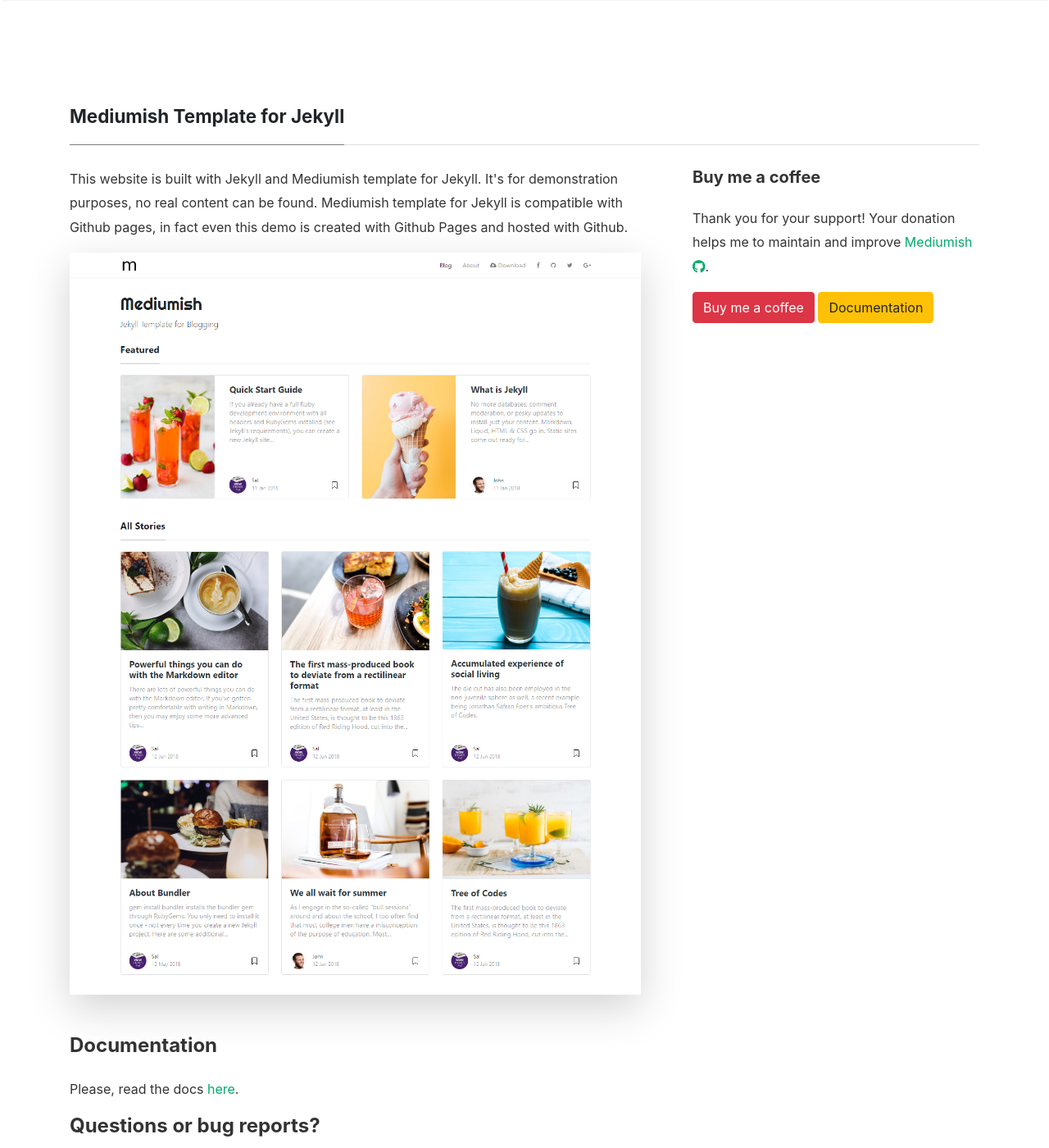
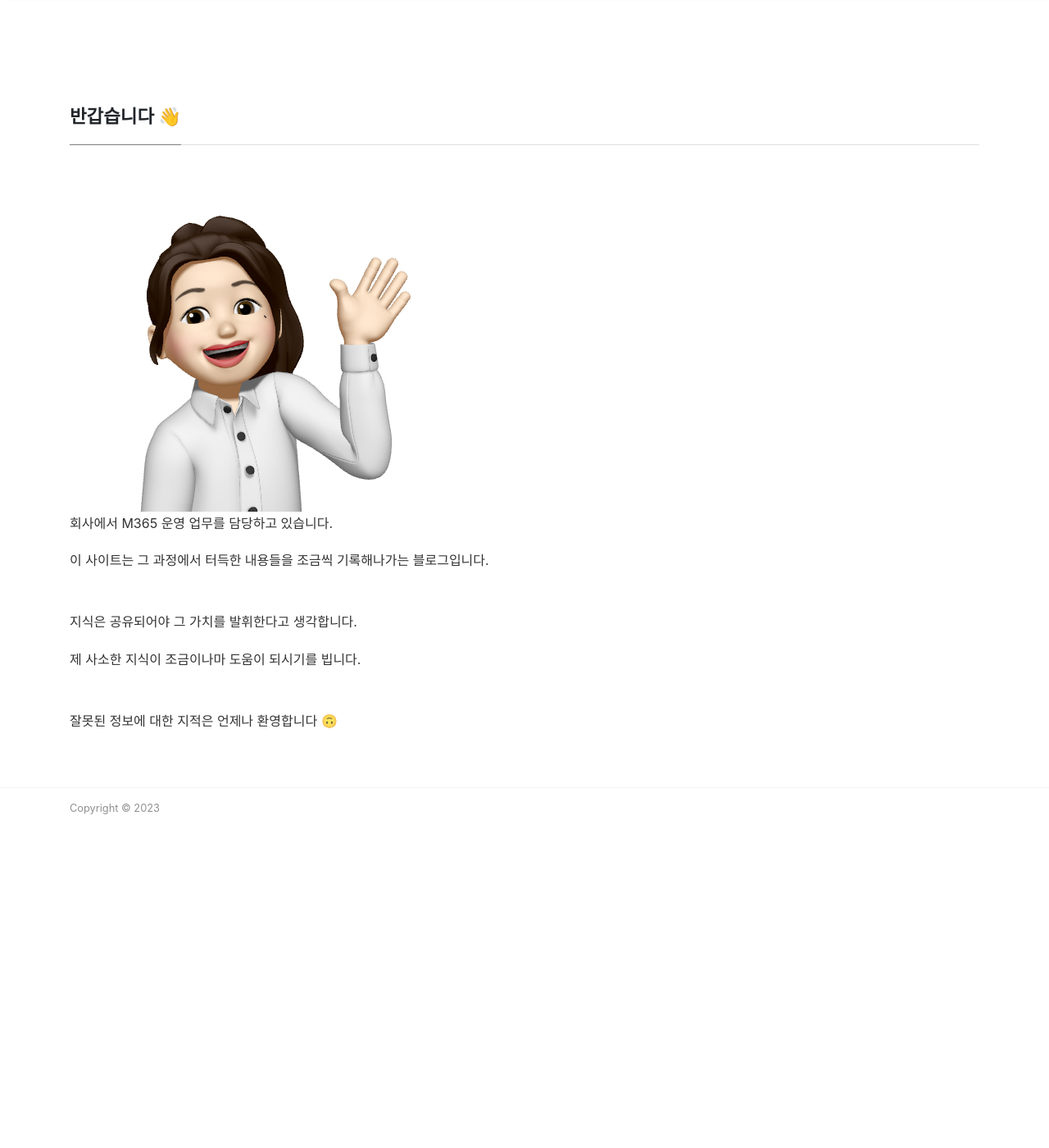
Before and after one commit to sixxon/sixxon.github.io, a Jekyll site: the page built from _pages/about.md, in a window 1280 px wide and 1400 px high. Shown: the whole window at 82% size. Built offline with Jekyll 4.4.1, drawn with Linux system fonts in a browser that asks for light colours; nearby versions of some CDN libraries; comment, search, counter and statistics services are not loaded; some of the changed text lies outside the part shown.

Commit message:
Design: Change blog UI/UX and profile

```diff
--- a/_config.yml
+++ b/_config.yml
@@ -7,9 +7,8 @@ favicon: 'assets/images/logo.png'
 baseurl:
 google_analytics: 'UA-46278016-1'
 disqus: 'demowebsite'
-mailchimp-list: 'https://wowthemes.us11.list-manage.com/subscribe/post?u=8aeb20a530e124561927d3bd8&amp;id=8c3d2d214b'
+#mailchimp-list: 'https://wowthemes.us11.list-manage.com/subscribe/post?u=8aeb20a530e124561927d3bd8&amp;id=8c3d2d214b'
 include: ["_pages"]
-#permalink: /:title/
 permalink:
 
 # Authors
@@ -31,6 +30,15 @@ authors:
     web: https://www.wowthemes.net
     twitter: https://twitter.com/wowthemesnet
     description: "This is the author box. Write a short description of the author here. You are currently previewing Mediumish demo, a Jekyll template compatible with Github pages."
+  sion:
+    name: Sion
+    display_name: Sion
+    avatar: 'assets/images/avatar_sion.png'
+    #gravatar: b1cc14991db7a456fcd761680bbc8f81
+    email: sioni322@naver.com
+    #web:
+    #twitter:
+    description: "M365 운영 업무를 담당하고 있습니다. 배우고 경험한 것들을 조금씩 기록해나갑니다."
 
 # Plugins
 plugins:
--- a/_pages/about.md
+++ b/_pages/about.md
@@ -1,35 +1,22 @@
 ---
 layout: page
-title: Mediumish Template for Jekyll
+title: 반갑습니다 👋
 permalink: /about
-comments: true
+comments: false
 ---
 
-<div class="row justify-content-between">
-<div class="col-md-8 pr-5">
+<div  class="row justify-content-between">
+<div  class="col-md-8 pr-5">
 
-<p>This website is built with Jekyll and Mediumish template for Jekyll. It's for demonstration purposes, no real content can be found. Mediumish template for Jekyll is compatible with Github pages, in fact even this demo is created with Github Pages and hosted with Github.</p>
+<img src="{{site.baseurl}}/assets/images/about/1.png">
 
-<p class="mb-5"><img class="shadow-lg" src="{{site.baseurl}}/assets/images/mediumish-jekyll-template.png" alt="jekyll template mediumish" /></p>
-<h4>Documentation</h4>
 
-<p>Please, read the docs <a href="https://bootstrapstarter.com/bootstrap-templates/template-mediumish-bootstrap-jekyll/">here</a>.</p>
-
-<h4>Questions or bug reports?</h4>
-
-<p>Head over to our <a href="https://github.com/wowthemesnet/mediumish-theme-jekyll">Github repository</a>!</p>
-
-</div>
-
-<div class="col-md-4">
-
-<div class="sticky-top sticky-top-80">
-<h5>Buy me a coffee</h5>
-
-<p>Thank you for your support! Your donation helps me to maintain and improve <a target="_blank" href="https://github.com/wowthemesnet/mediumish-theme-jekyll">Mediumish <i class="fab fa-github"></i></a>.</p>
-
-<a target="_blank" href="https://www.wowthemes.net/donate/" class="btn btn-danger">Buy me a coffee</a> <a target="_blank" href="https://bootstrapstarter.com/bootstrap-templates/template-mediumish-bootstrap-jekyll/" class="btn btn-warning">Documentation</a>
-
+<p>회사에서 M365 운영 업무를 담당하고 있습니다.</p>
+<p>이 사이트는 그 과정에서 터득한 내용들을 조금씩 기록해나가는 블로그입니다.</p>
+<br>
+<p>지식은 공유되어야 그 가치를 발휘한다고 생각합니다.</p>
+<p>제 사소한 지식이 조금이나마 도움이 되시기를 빕니다.</p>
+<br>
+<p>잘못된 정보에 대한 지적은 언제나 환영합니다 🙃</p>
 </div>
 </div>
-</div>
--- a/index.html
+++ b/index.html
@@ -34,7 +34,7 @@ title: Home
 
     <div class="section-title">
 
-        <h2><span>All Stories</span></h2>
+        <h2><span>Posts</span></h2>
 
     </div>
 
```
Also changed, not shown: assets/images/about/1.png (added), assets/images/avatar_sion.png (added), assets/images/logo.png, 1 other file.
